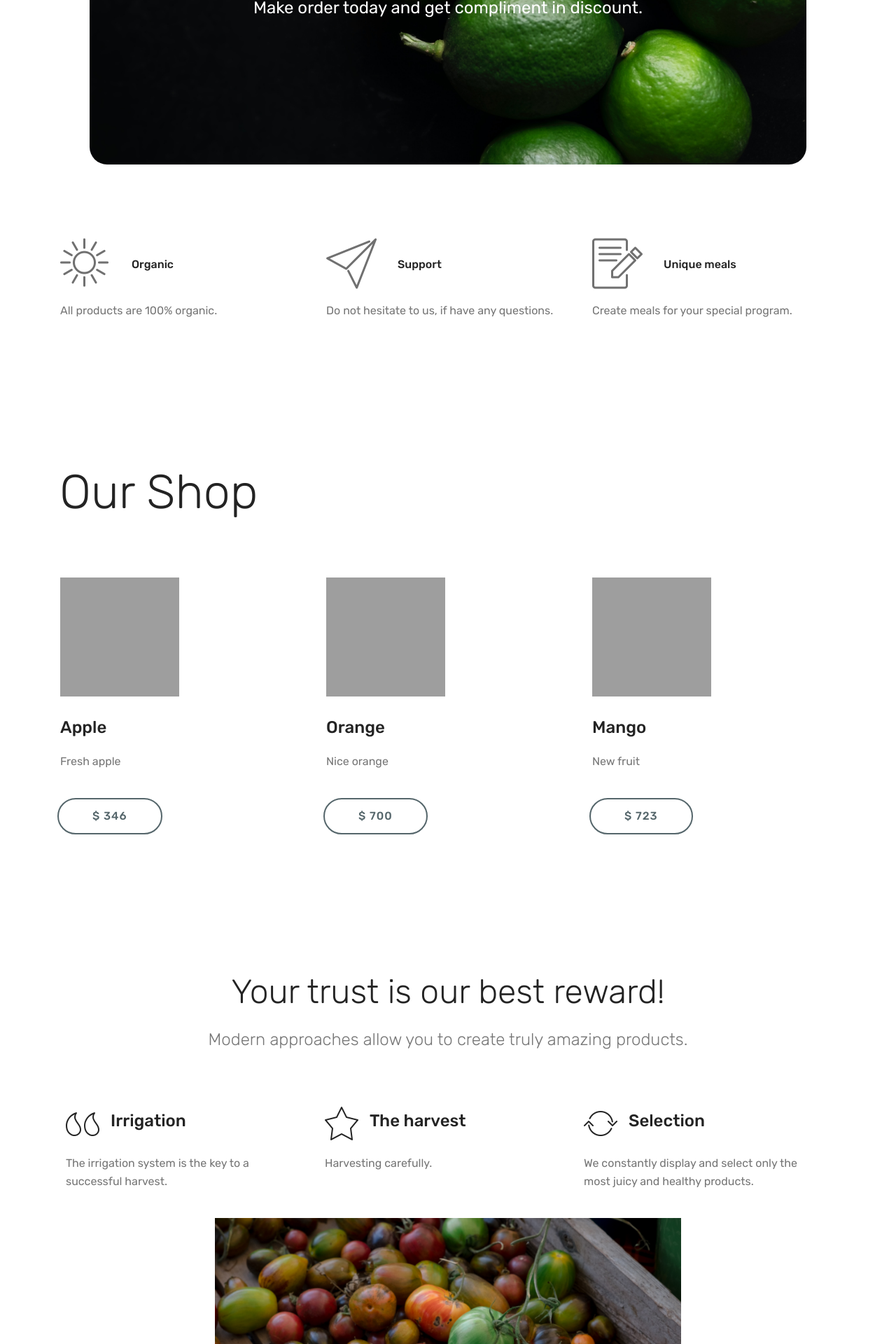
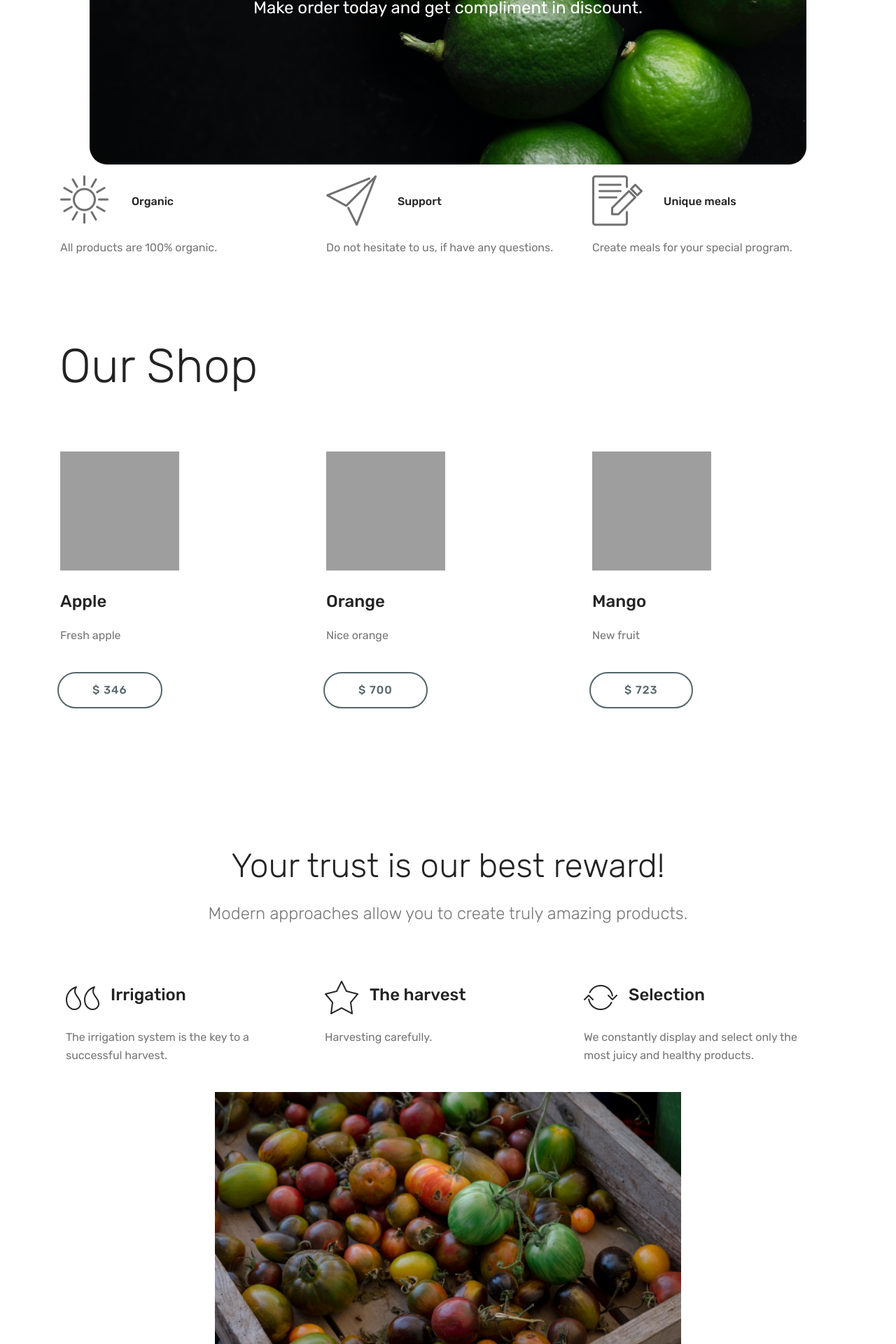
Before and after one commit to Putyak/Ecommerce, a Flask app: page / in a window 1280 px wide. Shown: the part 325-2245 px from the top of the page at 70% size. Run offline with Flask 2, Linux system fonts and the light colour scheme; data comes from the database, SQL or seed files in the repository; some libraries are stand-ins or nearby versions; some web fonts are replaced; grey boxes are pictures that could not be loaded.

Commit message:
Landing page start created (small fix) ver.1.7

```diff
--- a/static/assets/mobirise/css/mbr-additional.css
+++ b/static/assets/mobirise/css/mbr-additional.css
@@ -1083,8 +1083,8 @@ section.lazy-placeholder:after {
   border-radius: 25px;
 }
 .cid-szF9wBNiWc {
-  padding-top: 90px;
-  padding-bottom: 90px;
+  padding-top: 0px;
+  padding-bottom: 0px;
   background-color: #ffffff;
 }
 .cid-szF9wBNiWc h4 {
```
